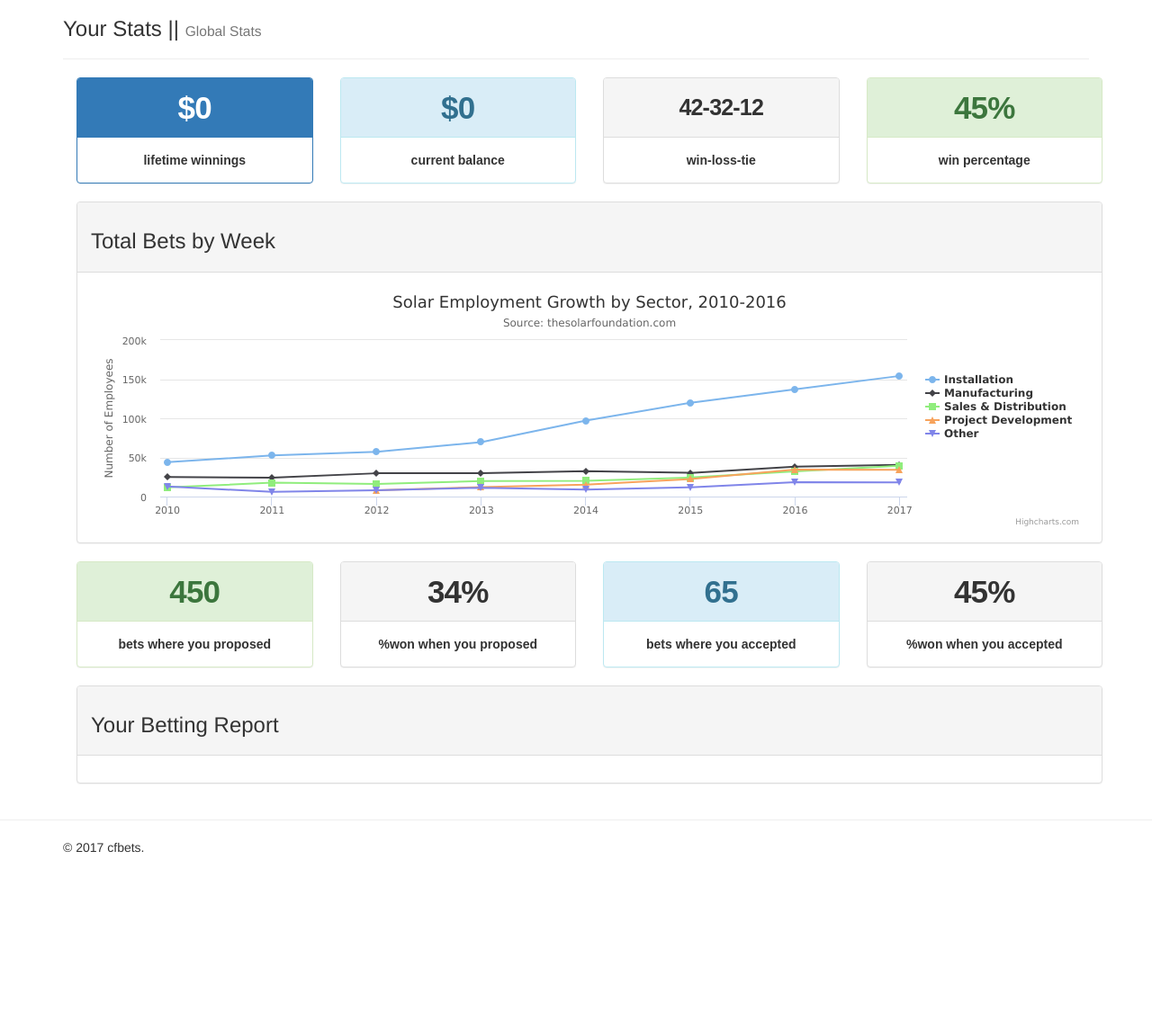
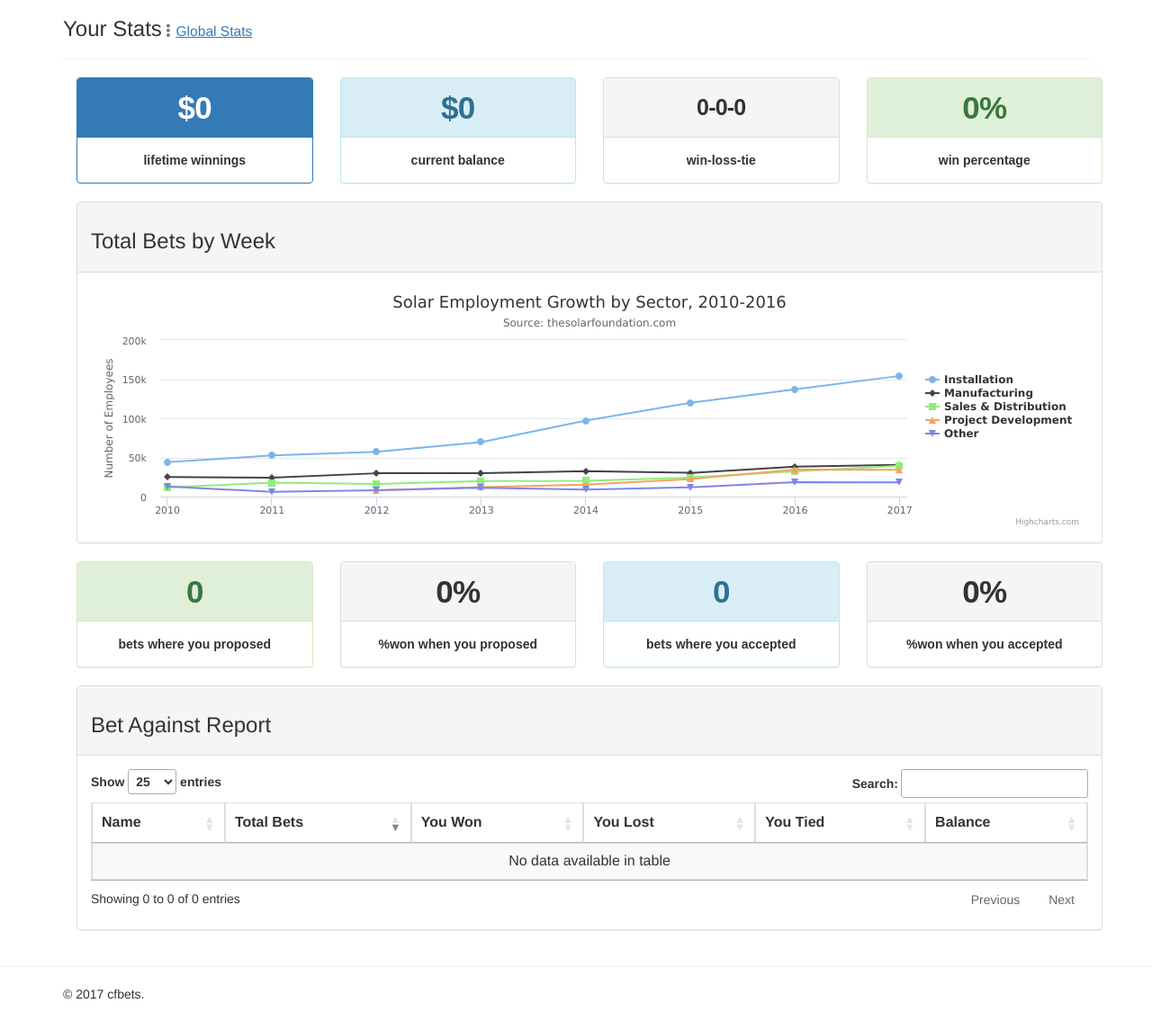
Before and after one commit to joshpelkey/cfbets, a Django app: page /bets/your_stats/ in a window 1280 px wide. Shown: the part 51-1196 px from the top of the page at 90% size. Before the commit the page ends 999 px from the top, so only its background shows below. Run offline with Django 3.2, Linux system fonts and the light colour scheme; the visitor is signed in with stand-in values (Sample User, id 1); data comes from the database, SQL or seed files in the repository; data that the repository does not hold is empty; some libraries are stand-ins or nearby versions.

Commit message:
lots of stats

```diff
--- a/cfbets/bets/templates/bets/base_your_stats.html
+++ b/cfbets/bets/templates/bets/base_your_stats.html
@@ -3,7 +3,7 @@
 {% block base_content %}
 
 <div class="container">
-	<h3>Your Stats || <a href="/bets/global_stats/"><small>Global Stats</small></a></h3>
+	<h3>Your Stats<small><span class="glyphicon glyphicon-option-vertical"></span><a href="/bets/global_stats/"><u>Global Stats</u></small></a></h3>
 	<hr>
 	<div class="container">
 	 <div class="row">
@@ -47,7 +47,7 @@
 
 				<div class="panel status panel-default">
 					<div class="panel-heading">
-						<h1 class="panel-title text-center" style="font-size:25px;">42-32-12</h1>
+						<h1 class="panel-title text-center" style="font-size:25px;">{{ win_loss_tie.wins }}-{{ win_loss_tie.losses }}-{{ win_loss_tie.ties }}</h1>
 					</div>
 					<div class="panel-body text-center">
 						<strong>win-loss-tie</strong>
@@ -60,7 +60,7 @@
 
 				<div class="panel status panel-success">
 					<div class="panel-heading">
-						<h1 class="panel-title text-center">45%</h1>
+						<h1 class="panel-title text-center">{{ win_loss_tie.win_percentage }}%</h1>
 					</div>
 					<div class="panel-body text-center">
 						<strong>win percentage</strong>
@@ -86,7 +86,7 @@
 
 				<div class="panel status panel-success">
 					<div class="panel-heading">
-						<h1 class="panel-title text-center">450</h1>
+						<h1 class="panel-title text-center">{{ total_proposed.total_proposed }}</h1>
 					</div>
 					<div class="panel-body text-center">
 						<strong>bets where you proposed</strong>
@@ -98,7 +98,7 @@
 
 				<div class="panel status panel-default">
 					<div class="panel-heading">
-						<h1 class="panel-title text-center">34%</h1>
+						<h1 class="panel-title text-center">{{ total_proposed.win_percentage }}%</h1>
 					</div>
 					<div class="panel-body text-center">
 						<strong>%won when you proposed</strong>
@@ -110,7 +110,7 @@
 
 				<div class="panel status panel-info">
 					<div class="panel-heading">
-						<h1 class="panel-title text-center">65</h1>
+						<h1 class="panel-title text-center">{{ total_accepted.total_accepted }}</h1>
 					</div>
 					<div class="panel-body text-center">
 						<strong>bets where you accepted</strong>
@@ -123,7 +123,7 @@
 
 				<div class="panel status panel-default">
 					<div class="panel-heading">
-						<h1 class="panel-title text-center">45%</h1>
+						<h1 class="panel-title text-center">{{ total_accepted.win_percentage }}%</h1>
 					</div>
 					<div class="panel-body text-center">
 						<strong>%won when you accepted</strong>
@@ -136,9 +136,33 @@
 			<div class="col-md-12">
 				<div class="panel panel-default">
 					<div class="panel-heading">
-						<h3>Your Betting Report</h3>
+						<h3>Bet Against Report</h3>
 					</div>
 					<div class="panel-body" id="totalBettingReport" style="width:100%;">
+                        <table class="table table-striped table-bordered table-condensed" id="betAgainstReport">
+                        <thead>
+                        <tr>
+                            <th>Name</th>
+                            <th>Total Bets</th>
+                            <th>You Won</th>
+                            <th>You Lost</th>
+                            <th>You Tied</th>
+                            <th>Balance</th>
+                        </tr>
+                        </thead>
+
+                        {% for entry in bet_against_report %}
+                        <tr>
+                            <th>{{ entry.name }}</th>
+                            <th>{{ entry.total_bets }}</th>
+                            <th>{{ entry.total_won }}</th>
+                            <th>{{ entry.total_lost }}</th>
+                            <th>{{ entry.total_tie }}</th>
+                            <th>{{ entry.balance }}</th>
+                        </tr>
+                        {% endfor %}
+                        </table>
+
 					</div>
 				</div>
 			</div>
@@ -150,6 +174,12 @@
 {% endblock %}
 
 {% block morejs %}
+
+    $('#betAgainstReport').dataTable( {
+            "order": [[1, 'desc']],
+            "pageLength": 25
+    } );
+
 
 /////////////////////////////////
 // win loss by week chart
@@ -206,28 +236,22 @@ Highcharts.chart('totalBetsByWeek', {
 Highcharts.chart('yourBetsByWeek', {
 
     title: {
-        text: 'Solar Employment Growth by Sector, 2010-2016'
+        text: 'Total Bets; Last 16 weeks'
     },
 
     subtitle: {
-        text: 'Source: thesolarfoundation.com'
+        text: 'more stuff here'
     },
 
     yAxis: {
         title: {
-            text: 'Number of Employees'
+            text: 'Number of Bets'
         }
     },
     legend: {
         layout: 'vertical',
         align: 'right',
         verticalAlign: 'middle'
-    },
-
-    plotOptions: {
-        series: {
-            pointStart: 2010
-        }
     },
 
     series: [{
--- a/cfbets/bets/views.py
+++ b/cfbets/bets/views.py
@@ -8,6 +8,7 @@ from django.contrib import messages
 from django.core.mail import send_mail
 from django.utils import timezone
 from django.views.decorators.csrf import csrf_exempt
+from common.utils import *
 from bets.forms import PlaceBetsForm
 from bets.models import ProposedBet, AcceptedBet, UserProfile, UserProfileAudit
 
@@ -21,14 +22,35 @@ def your_stats(request):
 	# get the current user
 	current_user = request.user
 
-	return render(request, 'bets/base_your_stats.html', {'nbar': 'stats'})
+	# get win, loss, tie stats
+	total_wins = get_total_wins(current_user)
+	total_losses = get_total_losses(current_user)
+	total_ties = get_total_ties(current_user)
+	win_percentage = get_win_percentage(current_user)
+
+	# throw it in a dictionary
+	win_loss_tie = {'wins': total_wins, 'losses': total_losses, 'ties': total_ties, 'win_percentage': win_percentage}
+
+	# get total proposed and total proposed won bets
+	total_proposed = get_total_proposed(current_user)
+
+	# get total bets you accepted and total bets won you accepted
+	total_accepted = get_total_accepted(current_user)
+
+	# get bet against report
+	bet_against_report = get_bet_against_report(current_user)
+
+	return render(request, 'bets/base_your_stats.html', {'nbar': 'stats', 'win_loss_tie': win_loss_tie, 'total_proposed': total_proposed, 'total_accepted': total_accepted, 'bet_against_report': bet_against_report})
 
 @login_required(login_url='/login/')
 def global_stats(request):
 	# get the current user
 	current_user = request.user
 
-	return render(request, 'bets/base_global_stats.html', {'nbar': 'stats'})
+	global_stats = get_global_stats
+	global_betting_report = get_global_betting_report
+
+	return render(request, 'bets/base_global_stats.html', {'nbar': 'stats', 'global_stats': global_stats, 'global_betting_report': global_betting_report})
 
 @login_required(login_url='/login/')
 def my_bets(request):
--- /dev/null
+++ b/cfbets/common/utils.py
@@ -0,0 +1,138 @@
+####################################
+# utility helpers for cfbets to use
+####################################
+
+from bets.models import ProposedBet, AcceptedBet, UserProfile, User
+from django.db.models import Sum
+
+def get_total_wins(current_user):
+	all_won_prop_bets = ProposedBet.objects.filter(user=current_user, won_bet__exact=1).count()
+	all_won_accepted_bets = AcceptedBet.objects.filter(accepted_user=current_user, accepted_prop__won_bet__exact=-1).count()
+
+	total_won_bets = all_won_prop_bets + all_won_accepted_bets
+	return total_won_bets
+
+
+def get_total_losses(current_user):
+	all_loss_prop_bets = ProposedBet.objects.filter(user=current_user, won_bet__exact=-1).count()
+	all_loss_accepted_bets = AcceptedBet.objects.filter(accepted_user=current_user, accepted_prop__won_bet__exact=1).count()
+
+	total_loss_bets = all_loss_prop_bets + all_loss_accepted_bets
+	return total_loss_bets
+
+def get_total_ties(current_user):
+	all_tie_prop_bets = ProposedBet.objects.filter(user=current_user, won_bet__exact=0).count()
+	all_tie_accepted_bets = AcceptedBet.objects.filter(accepted_user=current_user, accepted_prop__won_bet__exact=0).count()
+
+	total_tie_bets = all_tie_prop_bets + all_tie_accepted_bets
+	return total_tie_bets
+
+def get_win_percentage(current_user):
+	total_wins = get_total_wins(current_user)
+	total_losses = get_total_losses(current_user)
+	total_plays = total_wins + total_losses
+	if (total_plays):
+		win_percentage = int(round((total_wins / float(total_plays)) * 100))
+	else:
+		win_percentage = 0
+
+	return win_percentage
+
+
+def get_total_proposed(current_user):
+	total_proposed = ProposedBet.objects.filter(user=current_user, won_bet__isnull=False).count()
+	total_won = ProposedBet.objects.filter(user=current_user, won_bet__exact=1).count()
+	# get win percentage
+	if(total_proposed):
+		win_percentage = int(round(total_won / float(total_proposed) * 100))
+	else:
+		win_percentage = 0
+
+	total_proposed_won = {'total_proposed': total_proposed, 'total_won': total_won, 'win_percentage': win_percentage}
+	return total_proposed_won
+
+def get_total_accepted(current_user):
+	total_accepted = AcceptedBet.objects.filter(accepted_user=current_user, accepted_prop__won_bet__isnull=False).count()
+	total_won = AcceptedBet.objects.filter(accepted_user=current_user, accepted_prop__won_bet__exact=-1).count()
+	# get win percentage
+	if(total_accepted):
+		win_percentage = int(round(total_won / float(total_accepted) * 100))
+	else:
+		win_percentage = 0
+
+	total_accepted_won = {'total_accepted': total_accepted, 'total_won': total_won, 'win_percentage': win_percentage}
+	return total_accepted_won
+
+def get_bet_against_report(current_user):
+	bet_against_report = []
+
+	users = User.objects.exclude(id=current_user.id)
+	for u in users:
+		name = u.first_name + ' ' + u.last_name
+
+		# get bets where you accepted and the other user proposed
+		bets_you_accepted = AcceptedBet.objects.filter(accepted_user=current_user, accepted_prop__user=u, accepted_prop__won_bet__isnull=False)
+
+		# get bets where you proposed and they accepted
+		bets_they_accepted = AcceptedBet.objects.filter(accepted_user=u, accepted_prop__user=current_user, accepted_prop__won_bet__isnull=False)
+
+		# count up total bets
+		total_bets = bets_you_accepted.count() + bets_they_accepted.count()
+
+		# how many you won
+		total_proposed_won = bets_they_accepted.filter(accepted_prop__won_bet__exact=1)
+		total_accepted_won = bets_you_accepted.filter(accepted_prop__won_bet__exact=-1)
+		all_wins = total_proposed_won + total_accepted_won
+		total_won = all_wins.count()
+		amount_won = all_wins.aggregate(Sum('accepted_prop__prop_wager'))
+
+		# how many you lost
+		total_proposed_lost = bets_they_accepted.filter(accepted_prop__won_bet__exact=-1)
+		total_accepted_lost = bets_you_accepted.filter(accepted_prop__won_bet__exact=1)
+		all_losses = total_proposed_lost + total_accepted_lost
+		total_lost = all_losses.count()
+		amount_lost = all_lost.aggregate(Sum('accepted_prop__prop_wager'))
+
+		# how many you tied
+		total_proposed_tie = bets_they_accepted.filter(accepted_prop__won_bet__exact=0).count()
+		total_accepted_tie = bets_you_accepted.filter(accepted_prop__won_bet__exact=0).count()
+		total_tie = total_proposed_tie + total_accepted_tie
+
+		# get balance
+		balance = amount_won - amount_lost
+
+		bet_against_report.append({'name': name, 'total_bets': total_bets, 'total_won': total_won, 'total_lost': total_lost, 'total_tie': total_tie, 'balance': balance})
+
+	return bet_against_report
+
+
+
+def get_global_stats():
+	global_total_proposed = ProposedBet.objects.count()
+	global_total_accepted = AcceptedBet.objects.values('accepted_prop').distinct().count()
+
+	# get total monies bet
+	global_total_money = AcceptedBet.objects.aggregate(Sum('accepted_prop__prop_wager'))
+
+	# get total monies won
+	global_total_money_won = UserProfile.objects.filter(overall_winnings__gt=0).aggregate(Sum('overall_winnings'))
+
+	# put in dictionary
+	global_stats = {'total_proposed': global_total_proposed, 'total_accepted': global_total_accepted, 'total_money': global_total_money.values()[0], 'total_money_won': global_total_money_won.values()[0]}
+	return global_stats
+
+def get_global_betting_report():
+	global_betting_report =[]
+
+	users = User.objects.all().order_by('first_name')
+	for user in users:
+		name = user.first_name + ' ' + user.last_name
+		total_won = get_total_wins(user)
+		total_lost = get_total_losses(user)
+		total_tie = get_total_ties(user)
+		total_bets = total_won + total_lost + total_tie
+		win_percentage = get_win_percentage(user)
+
+		global_betting_report.append({'name': name, 'total_bets': total_bets, 'total_won': total_won, 'total_lost': total_lost, 'total_tie': total_tie, 'win_percentage': win_percentage})
+
+	return global_betting_report
```
Also changed, not shown: cfbets/bets/templates/bets/base_global_stats.html (+37 -9 lines), cfbets/cfbets/views.py (+4 -13 lines), cfbets/common/__init__.py (added).
